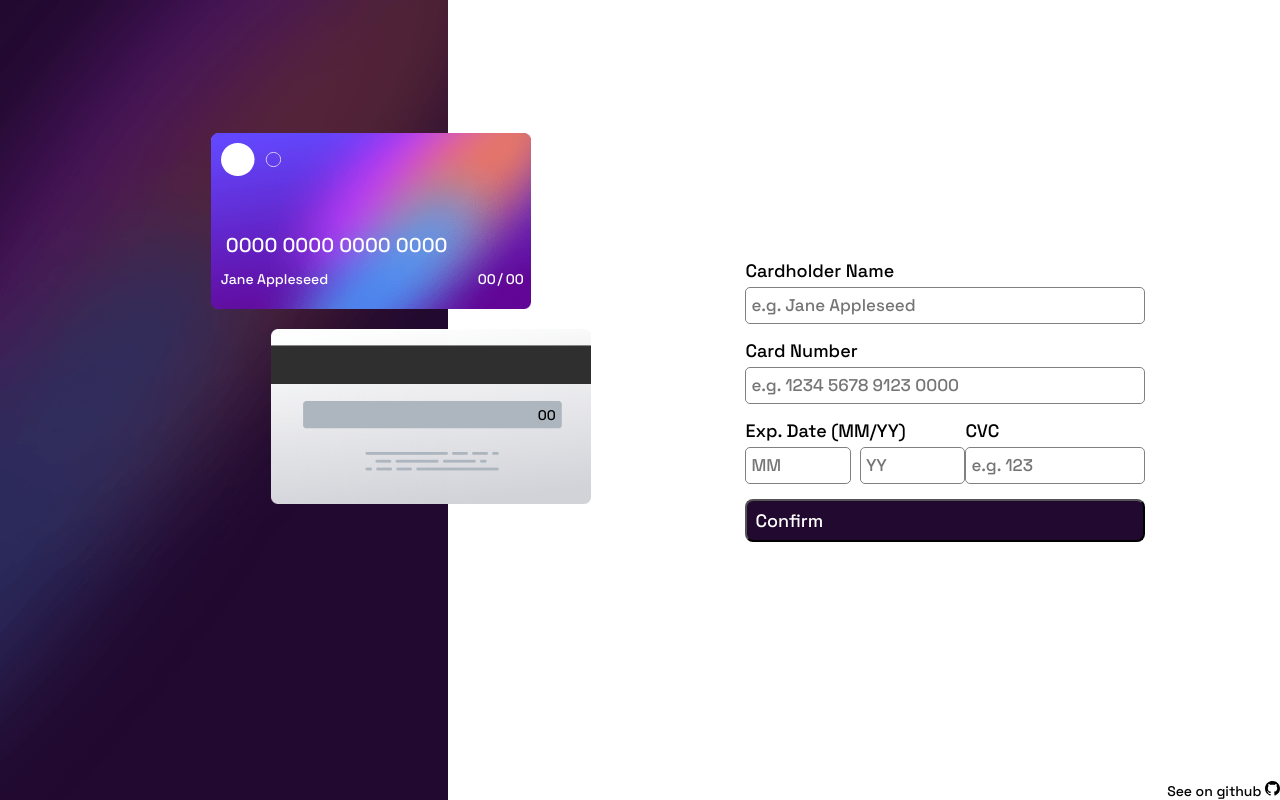
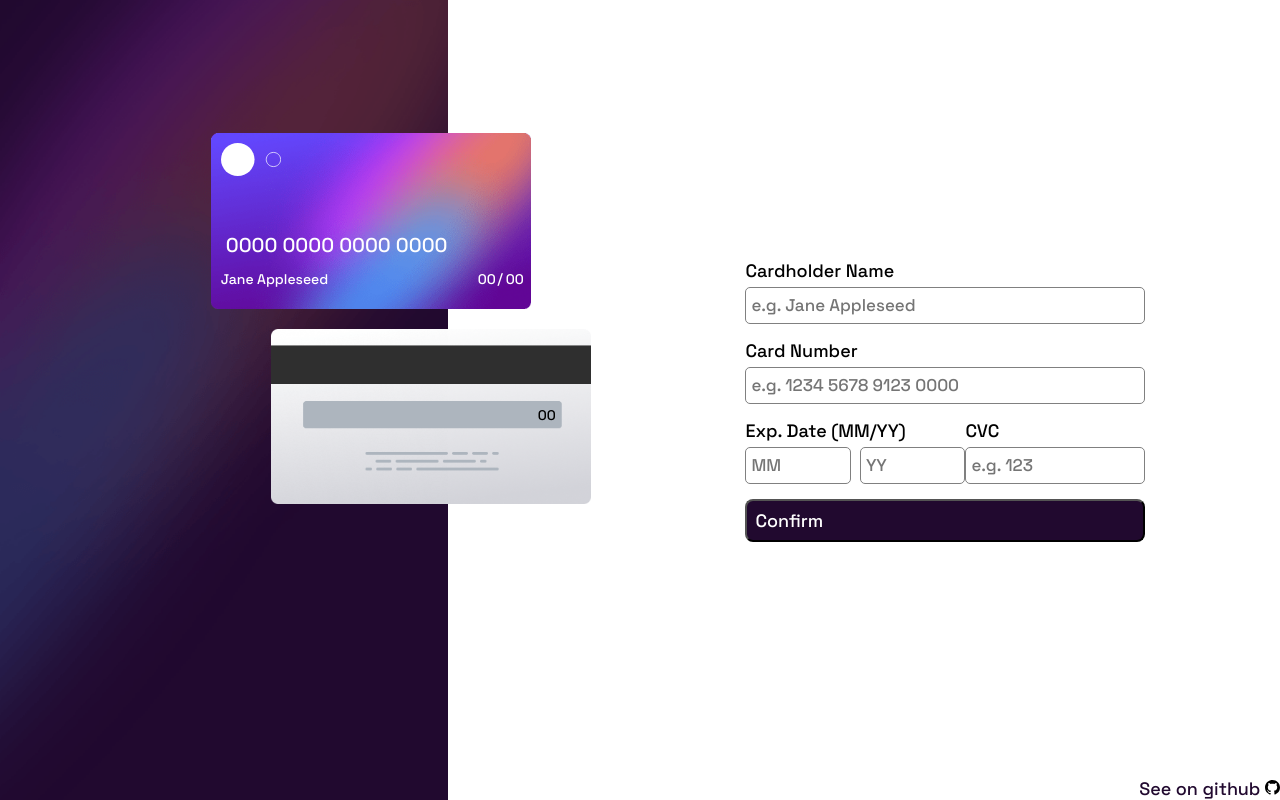
Before and after one commit to yonext24/Frontend-Mentor-Card-Details, a plain HTML site: page index.html in a window 1280 px wide. Drawn offline with Linux system fonts and the light colour scheme.

Commit message:
See on github added

```diff
--- a/index.html
+++ b/index.html
@@ -61,7 +61,11 @@
       </form>
     </div>
   </div>
-  <footer>See on github <img id="git" src="images/github-svgrepo-com.svg" alt="github"> </footer>
+  <footer>
+    <a href="https://github.com/yonext24/Frontend-Mentor-Card-Details">See on github
+      <img id="git" src="images/github-svgrepo-com.svg" alt="github">
+    </a>
+    </footer>
   <script src="index.js"></script>
 
 
--- a/styles.css
+++ b/styles.css
@@ -159,3 +159,7 @@ footer {
   height: 15x;
   width: 15px;
 }
+footer a {
+  text-decoration: none;
+  color: hsl(278, 68%, 11%);
+}
```
Also changed, not shown: 2 other files.
